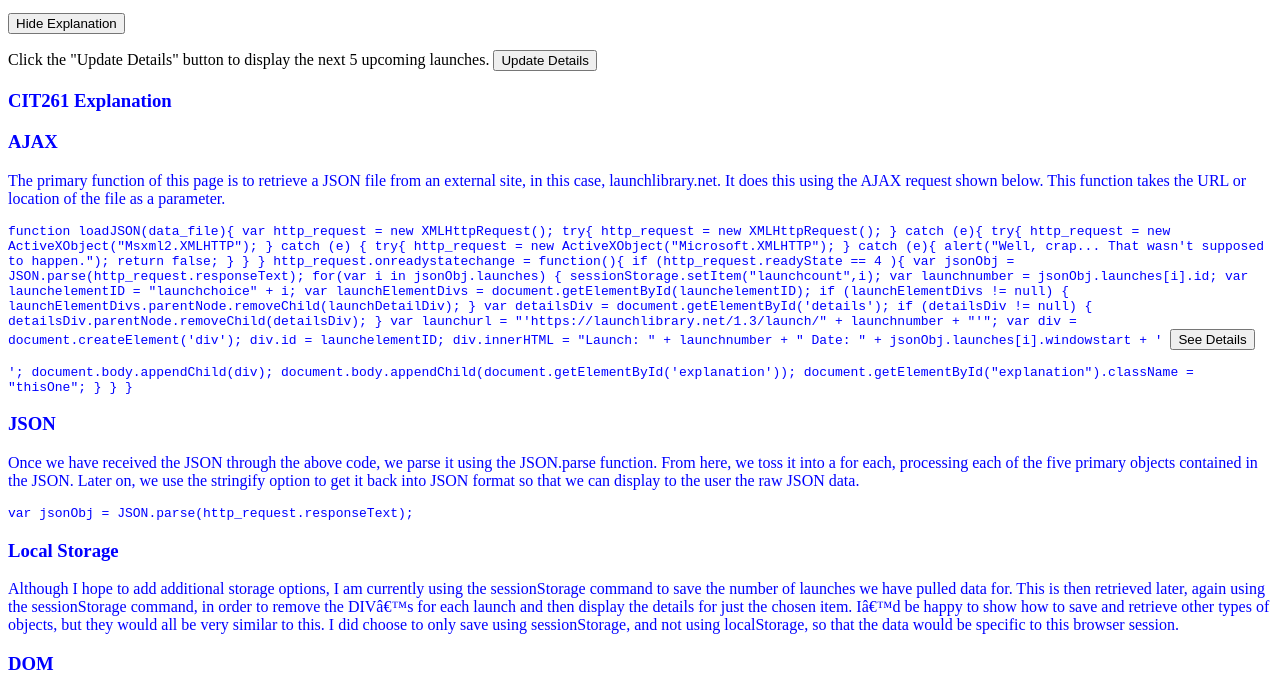
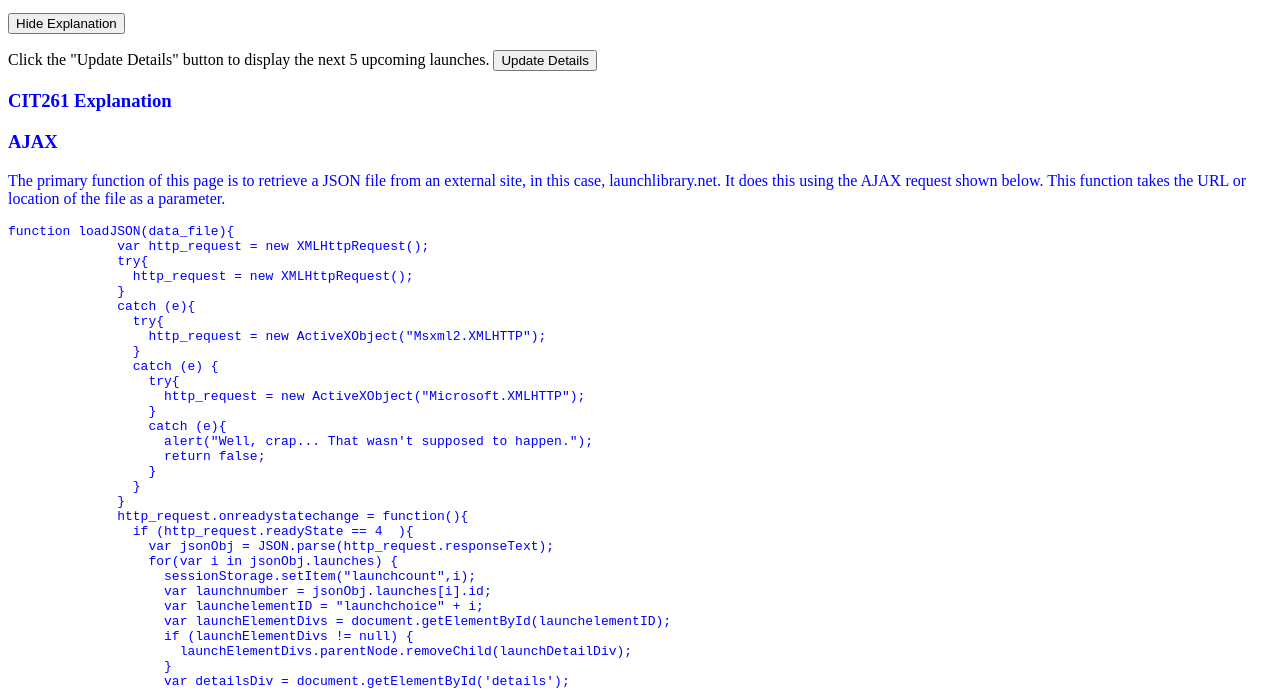
Before and after one commit to Brown-Kirk/Brown-Kirk.github.io, a plain HTML site: page jsonchoiceexample.html in a window 1280 px wide. Both pictures are taken after a click on the button "Show Explanation". Shown: the part 105-795 px from the top of the page. Drawn offline with Linux system fonts and the light colour scheme.

```diff
--- a/jsonchoiceexample.html
+++ b/jsonchoiceexample.html
@@ -199,7 +199,7 @@
       <h3>AJAX</h3>
       <p>The primary function of this page is to retrieve a JSON file from an external site, in this case, launchlibrary.net. It does this using the AJAX request shown
         below. This function takes the URL or location of the file as a parameter. </p>
-      <code>function loadJSON(data_file){
+      <pre><code>function loadJSON(data_file){
               var http_request = new XMLHttpRequest();
               try{
                 http_request = new XMLHttpRequest();
@@ -242,7 +242,7 @@
                     document.getElementById("explanation").className = "thisOne";
                   }
                 }
-              }</code>
+              }</code></pre>
       <h3>JSON</h3>
       <p>Once we have received the JSON through the above code, we parse it using the JSON.parse function. From here, we toss it into a for each, processing each of the five primary objects contained in the JSON.
         Later on, we use the stringify option to get it back into JSON format so that we can display to the user the raw JSON data.</p>
```
